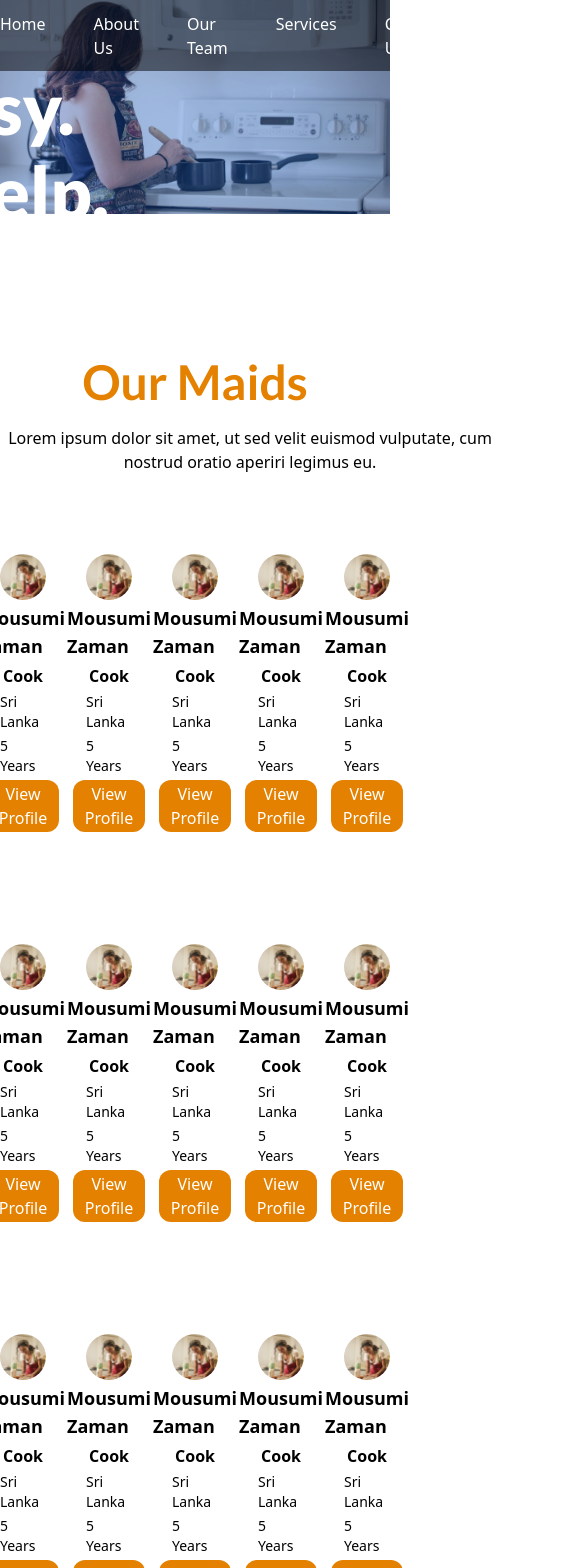
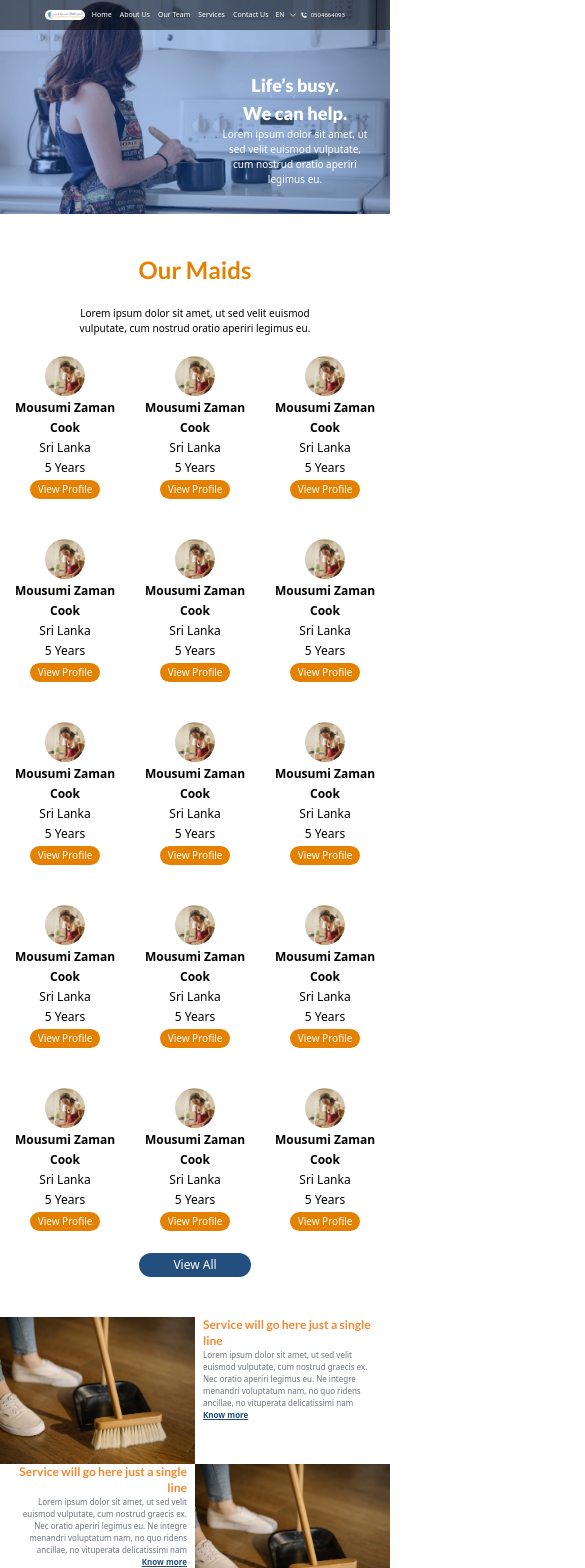
Before and after one commit to itsos4devs/tadbeeralnojoom.com, a Next.js app: page / in a window 390 px wide. Shown: the top 1568 px of the page, 585 px wide, since content can reach past the window. Built offline with nearby package versions, Linux system fonts and the light colour scheme.

Commit message:
make it responsive

```diff
--- a/components/Banner.jsx
+++ b/components/Banner.jsx
@@ -21,14 +21,14 @@ const Banner = () => {
           priority
         />
       </div>
-      <div className="absolute top-1/3 right-60 space-y-3 text-center">
-        <h1 className="text-white text-7xl font-lato font-black">
+      <div className="absolute top-1/3 xl:right-60 md:right-20 right-5 md:space-y-3 space-y-0 text-center">
+        <h1 className="text-white lg:text-7xl md:text-5xl sm:text-2xl text-lg font-lato font-black">
           Life’s busy.
         </h1>
-        <h1 className="text-white text-7xl font-lato font-black">
+        <h1 className="text-white lg:text-7xl md:text-5xl sm:text-2xl text-lg font-lato font-black">
           We can help.
         </h1>
-        <p className="text-3xl w-[500px] text-white">
+        <p className="lg:text-3xl md:text-xl sm:text-sm text-[10px] lg:w-[500px] md:w-[400px] sm:w-[250px] w-[150px] text-white">
           Lorem ipsum dolor sit amet, ut sed velit euismod vulputate, cum
           nostrud oratio aperiri legimus eu.
         </p>
--- a/components/Footer.jsx
+++ b/components/Footer.jsx
@@ -3,38 +3,46 @@ import React from "react";
 import icon from "../public/icon.png";
 const Footer = () => {
   return (
-    <div className="max-w-6xl mx-auto mb-10">
+    <div className="xl:max-w-6xl lg:max-w-4xl md:max-w-2xl sm:max-w-sm max-w-[300px] mx-auto mb-10 relative">
       {/* Newsletters */}
-      <div className="bg-[#234F7E] h-52 flex items-center justify-center space-x-20">
-        <h1 className="text-white text-4xl font-roboto font-normal">
+      <div className="bg-[#234F7E] xl:h-52 lg:h-44 md:h-36 h-20 flex items-center justify-center md:space-x-20 space-x-5">
+        <h1 className="text-white xl:text-4xl lg:text-3xl md:text-xl sm:text-xs text-[10px] font-roboto font-normal">
           Subscribe Newsletters
         </h1>
         <div className="relative">
           <input
-            className="w-[450px] px-5 py-4 rounded-lg focus:outline-blue-500"
+            className="lg:w-[450px] md:w-[300px] sm:w-[200px] w-[150px] px-5 md:py-4 md:text-base text-xs py-1 rounded-lg focus:outline-blue-500"
             type="email"
           />
-          <button className="absolute right-5 top-2 clickButton bg-[#0081FE] px-5 py-2 rounded-xl text-white">
+          <button className="absolute md:right-5 right-1 lg:top-2 md:top-3 top-1.5 clickButton bg-[#0081FE] lg:px-5 md:px-3 lg:py-2 md:py-1 px-2 md:text-lg sm:text-[10px] text-[8px] py-0.5 rounded-xl text-white">
             Subscribe now
           </button>
         </div>
       </div>
 
       <div className="flex items-center justify-between mt-20">
-        <div className="flex space-x-16">
-          <h3 className="text-gray-700 cursor-pointer">About us</h3>
-          <h3 className="text-gray-700 cursor-pointer">Our Services</h3>
-          <h3 className="text-gray-700 cursor-pointer">Our Team</h3>
-          <h3 className="text-gray-700 cursor-pointer">Contact Us</h3>
+        <div className="flex lg:space-x-16 md:space-x-8 space-x-4">
+          <h3 className="text-gray-700 md:text-base sm:text-xs text-[8px] cursor-pointer">
+            About us
+          </h3>
+          <h3 className="text-gray-700 md:text-base sm:text-xs text-[8px] cursor-pointer">
+            Our Services
+          </h3>
+          <h3 className="text-gray-700 md:text-base sm:text-xs text-[8px] cursor-pointer">
+            Our Team
+          </h3>
+          <h3 className="text-gray-700 md:text-base sm:text-xs text-[8px] cursor-pointer">
+            Contact Us
+          </h3>
         </div>
         {/* Icons */}
-        <div className="flex space-x-5 items-center">
+        <div className="flex md:space-x-5 space-x-2 items-center">
           {/* Linked in */}
           <div className="bg-[#234F7E]/25 p-2 rounded-full text-[#234F7E] cursor-pointer">
             <svg
               xmlns="http://www.w3.org/2000/svg"
               viewBox="0 0 448 512"
-              class="w-5 h-5"
+              class="md:w-5 sm:w-2 w-1 md:h-5 sm:h-2 h-1"
             >
               <path
                 fill="currentColor"
@@ -47,7 +55,7 @@ const Footer = () => {
             <svg
               xmlns="http://www.w3.org/2000/svg"
               viewBox="0 0 320 512"
-              class="w-5 h-5"
+              class="md:w-5 sm:w-2 w-1 md:h-5 sm:h-2 h-1"
             >
               <path
                 fill="currentColor"
@@ -60,7 +68,7 @@ const Footer = () => {
             <svg
               xmlns="http://www.w3.org/2000/svg"
               viewBox="0 0 512 512"
-              class="w-5 h-5"
+              class="md:w-5 sm:w-2 w-1 md:h-5 sm:h-2 h-1"
             >
               <path
                 fill="currentColor"
@@ -71,16 +79,18 @@ const Footer = () => {
         </div>
       </div>
 
-      <hr className="my-8 h-px bg-gray-200 border-0 mt-14" />
+      <hr className="my-8 h-px bg-gray-200 border-0 md:mt-14 mt-5" />
 
       {/* bottom */}
       <div className="flex items-center justify-between">
-        <Image src={icon} alt="Icon" width={36} height={50} />
+        <div className="md:w-9 md:h-9 sm:w-6 sm:h-6 w-4 h-4">
+          <Image src={icon} alt="Icon" width={36} height={50} />
+        </div>
         <div className="flex space-x-5">
-          <h3 className="text-gray-700 cursor-pointer text-sm">
+          <h3 className="text-gray-700 sm:text-[10px] cursor-pointer md:text-sm text-[8px]">
             Terms of Service
           </h3>
-          <h3 className="text-gray-700 cursor-pointer text-sm">
+          <h3 className="text-gray-700 sm:text-[10px] cursor-pointer md:text-sm text-[8px]">
             Privacy Policy
           </h3>
         </div>
--- a/components/Header.jsx
+++ b/components/Header.jsx
@@ -15,10 +15,10 @@ const Header = () => {
   useOnClickOutside(dropDownRef, () => setDropDown(false));
   const router = useRouter();
   return (
-    <div className="bg-[#000]/50 h-[71px] absolute left-0 right-0">
-      <div className="flex justify-between items-center max-w-[1500px] m-auto h-full">
+    <div className="bg-[#000]/50 md:h-[71px] h-[30px] absolute left-0 right-0">
+      <div className="flex justify-between items-center xl:max-w-[1500px] lg:max-w-[1000px] md:max-w-[750px] sm:max-w-[400px] max-w-[300px] m-auto h-full">
         {/* Logo */}
-        <div>
+        <div className="md:w-40 md:h-10 sm:w-12 w-10">
           <Image
             src={logo}
             alt="LOGO"
@@ -34,25 +34,25 @@ const Header = () => {
           />
         </div>
         {/* Pages */}
-        <div className="flex space-x-12">
-          <h1 className="text-white text-base cursor-pointer select-none">
+        <div className="flex xl:space-x-12 lg:space-x-6 md:space-x-3 space-x-2">
+          <h1 className="text-white md:text-base sm:text-[10px] text-[7px] cursor-pointer select-none">
             Home
           </h1>
-          <h1 className="text-white text-base cursor-pointer select-none">
+          <h1 className="text-white md:text-base sm:text-[10px] text-[7px] cursor-pointer select-none">
             About Us
           </h1>
-          <h1 className="text-white text-base cursor-pointer select-none">
+          <h1 className="text-white md:text-base sm:text-[10px] text-[7px] cursor-pointer select-none">
             Our Team
           </h1>
-          <h1 className="text-white text-base cursor-pointer select-none">
+          <h1 className="text-white md:text-base sm:text-[10px] text-[7px] cursor-pointer select-none">
             Services
           </h1>
-          <h1 className="text-white text-base cursor-pointer select-none">
+          <h1 className="text-white md:text-base sm:text-[10px] text-[7px] cursor-pointer select-none">
             Contact Us
           </h1>
         </div>
         {/* Phone */}
-        <div className="flex items-center space-x-5 relative">
+        <div className="flex items-center lg:space-x-5 md:space-x-2 space-x-1 relative">
           {/* Language Dropdown */}
           <div>
             <div
@@ -60,8 +60,10 @@ const Header = () => {
               onClick={() => setDropDown(!dropDown)}
               ref={dropDownRef}
             >
-              <h1 className="text-white">EN</h1>
-              <ChevronDownIcon className="h-4 w-4 text-white" />
+              <h1 className="text-white md:text-base sm:text-[10px] text-[7px]">
+                EN
+              </h1>
+              <ChevronDownIcon className="md:h-4 md:w-4 h-2 w-2 text-white" />
               <div
                 className={
                   dropDown
@@ -71,7 +73,7 @@ const Header = () => {
               >
                 <ul className="text-sm text-gray-700">
                   <li onClick={() => window.location.reload()}>
-                    <a className="font-semibold block py-2 px-4 cursor-pointer select-none">
+                    <a className="font-semibold block md:py-2 md:px-4 py-0.5 px-2 cursor-pointer select-none md:text-base text-[10px]">
                       AR
                     </a>
                   </li>
@@ -79,8 +81,10 @@ const Header = () => {
               </div>
             </div>
           </div>
-          <PhoneArrowUpRightIcon className="h-5 w-5 text-white cursor-pointer" />
-          <h1 className="text-white">0504664093</h1>
+          <PhoneArrowUpRightIcon className="lg:h-5 md:h-4 lg:w-5 md:w-4 sm:w-2 w-1.5 sm:h-2 h-1.5 text-white cursor-pointer" />
+          <h1 className="text-white md:text-base sm:text-[10px] text-[6px]">
+            0504664093
+          </h1>
         </div>
       </div>
     </div>
--- a/components/MaidsSections.jsx
+++ b/components/MaidsSections.jsx
@@ -14,24 +14,25 @@ const MaidsSections = () => {
     return i;
   });
   return (
-    <div className="max-w-6xl mx-auto space-y-20">
-      <div className="text-center mt-36 space-y-5">
-        <h1 className="text-[#E48100] font-lato font-bold text-5xl">
+    <div className="lg:max-w-6xl md:max-w-2xl mx-auto md:space-y-20 sm:space-y-8 space-y-5">
+      <div className="text-center xl:mt-36 md:mt-20  mt-10 space-y-5">
+        <h1 className="text-[#E48100] font-lato font-bold md:text-5xl text-2xl">
           Our Maids
         </h1>
-        <p className="w-[500px] mx-auto">
+        <p className="md:w-[500px] sm:w-[300px] w-[250px] sm:text-xs text-[10px] mx-auto">
           Lorem ipsum dolor sit amet, ut sed velit euismod vulputate, cum
           nostrud oratio aperiri legimus eu.
         </p>
       </div>
 
-      <div className="grid grid-cols-5 gap-x-10 gap-y-28">
+      <div className="grid lg:grid-cols-5 grid-cols-3 xl:gap-x-10 lg:gap-x-2 md:gap-y-28 gap-y-10">
         {arr.map((item) => (
           <div
             key={item}
             className="flex flex-col items-center space-y-1 group"
           >
             {/* Image */}
+            <div className="md:h-28 md:w-28 sm:h-16 sm:w-16 h-10 w-10">
               <Image
                 src={data.img}
                 alt="Maid Photo"
@@ -39,15 +40,20 @@ const MaidsSections = () => {
                 width={117}
                 height={117}
               />
+            </div>
             {/* Name */}
-            <h1 className="text-lg font-semibold">{data.name}</h1>
+            <h1 className="md:text-lg sm:text-sm text-xs font-semibold">
+              {data.name}
+            </h1>
             {/* Job */}
-            <h1 className="text-base font-semibold">{data.job}</h1>
+            <h1 className="md:text-base sm:text-sm text-xs font-semibold">
+              {data.job}
+            </h1>
             {/* Location */}
-            <h1 className="text-sm">{data.location}</h1>
+            <h1 className="md:text-sm text-xs">{data.location}</h1>
             {/* Experience Years */}
-            <h1 className="text-sm">{data.experienceYear} Years</h1>
-            <button className="clickButton bg-[#E48100] px-3 py-0.5 text-white rounded-xl">
+            <h1 className="md:text-sm text-xs">{data.experienceYear} Years</h1>
+            <button className="clickButton bg-[#E48100] md:px-3 px-2 py-0.5 md:text-base sm:text-xs text-[10px] text-white rounded-xl">
               View Profile
             </button>
           </div>
@@ -55,7 +61,7 @@ const MaidsSections = () => {
       </div>
 
       <div className="w-fit mx-auto">
-        <button className="clickButton bg-[#234F7E] w-60 mx-auto py-3 rounded-full text-white">
+        <button className="clickButton bg-[#234F7E] md:w-60 sm:w-44 w-28 mx-auto sm:py-3 py-1 md:text-base text-xs rounded-full text-white">
           View All
         </button>
       </div>
--- a/components/ServiceSection.jsx
+++ b/components/ServiceSection.jsx
@@ -7,8 +7,6 @@ const ServiceSection = () => {
     serviceName: "Service will go here just a single line",
     description1:
       "Lorem ipsum dolor sit amet, ut sed velit euismod vulputate, cum nostrud graecis ex. Nec oratio aperiri legimus eu. Ne integre menandri voluptatum nam, no quo ridens ancillae, no vituperata delicatissimi nam",
-    description2:
-      "At simul malorum has, tibique moderatius scribentur duo eu. Enim libris pri ad, tantas ridens perpetua ne vim.",
     description3:
       "Has error oratio iudicabit an. Nam persius detraxit eu, has in case nonumy dicunt, ea vix paulo recteque vulputate. Ad duo apeirian mnesarchum dissentias, at vim quis nisl dolorem.",
   };
@@ -16,55 +14,49 @@ const ServiceSection = () => {
     return i;
   });
   return (
-    <div className="my-32">
+    <div className="md:my-32 mt-10">
       {arr.map((item) => {
         if (item % 2) {
           return (
             // Right Photo
             <div key={item} className="grid grid-cols-2">
-              <div className="w-[600px] mx-auto mt-10 space-y-5 text-right">
-                <h1 className="text-5xl font-lato font-bold text-[#F48830]">
+              <div className="xl:w-[600px] xl:mt-10 md:mt-2 mt-0 lg:w-[500px] md:w-[300px] sm:w-[200px] w-fit mx-2 md:mx-auto lg:space-y-5 text-right">
+                <h1 className="xl:text-5xl lg:text-3xl md:text-xl sm:text-sm text-xs font-lato font-bold text-[#F48830] ">
                   {data.serviceName}
                 </h1>
-                <div className="space-y-12">
-                  <p className="text-xl text-gray-500 ">{data.description1}</p>
-                  <p className="text-xl text-gray-500 ">{data.description2}</p>
-                  <p className="text-xl text-gray-500 ">{data.description3}</p>
+                <div className="xl:space-y-12 lg:space-y-6 md:space-y-1">
+                  <p className="xl:text-xl lg:text-base md:text-sm sm:text-[10px] text-[8px] text-gray-500 ">
+                    {data.description1}
+                  </p>
+                  <p className="xl:text-xl lg:text-base md:text-sm text-[10px] text-gray-500 hidden">
+                    {data.description3}
+                  </p>
                 </div>
-                <h1 className="text-[#234F7E] font-bold text-lg underline cursor-pointer">
+                <h1 className="text-[#234F7E] font-bold lg:text-lg md:text-base sm:text-[10px] text-[8px] underline cursor-pointer">
                   Know more
                 </h1>
               </div>
-
-              <div className="relative">
-                <div>
-                  <Image src={data.img} alt="Service Photo" height={616} />
-                </div>
-                {/* a blue color on top of the image */}
-                <div className="bg-[#234F7E80]/50 top-0 absolute w-full h-full" />
-              </div>
+              <Image src={data.img} alt="Service Photo" height={616} />
             </div>
           );
         } else {
           return (
             // Left Photo
             <div key={item} className="grid grid-cols-2">
-              <div className="relative">
-                <div>
-                  <Image src={data.img} alt="Service Photo" height={616} />
-                </div>
-                <div className="bg-[#234F7E80]/50 top-0 absolute w-full h-full" />
-              </div>
-              <div className="w-[600px] mx-auto mt-10 space-y-5">
-                <h1 className="text-5xl font-lato font-bold text-[#F48830]">
+              <Image src={data.img} alt="Service Photo" height={616} />
+              <div className="xl:w-[600px] xl:mt-10 md:mt-2 mt-0 lg:w-[500px] md:w-[300px] sm:w-[200px] w-fit mx-2 md:mx-auto lg:space-y-5">
+                <h1 className="xl:text-5xl lg:text-3xl md:text-xl sm:text-sm text-xs font-lato font-bold text-[#F48830]">
                   {data.serviceName}
                 </h1>
-                <div className="space-y-12">
-                  <p className="text-xl text-gray-500 ">{data.description1}</p>
-                  <p className="text-xl text-gray-500 ">{data.description2}</p>
-                  <p className="text-xl text-gray-500 ">{data.description3}</p>
+                <div className="xl:space-y-12 lg:space-y-6 md:space-y-1">
+                  <p className="xl:text-xl lg:text-base md:text-sm sm:text-[10px] text-[8px] text-gray-500 ">
+                    {data.description1}
+                  </p>
+                  <p className="xl:text-xl lg:text-base md:text-sm text-[10px] text-gray-500 hidden">
+                    {data.description3}
+                  </p>
                 </div>
-                <h1 className="text-[#234F7E] font-bold text-lg underline cursor-pointer">
+                <h1 className="text-[#234F7E] font-bold lg:text-lg md:text-base sm:text-[10px] text-[8px] underline cursor-pointer">
                   Know more
                 </h1>
               </div>
--- a/components/Testimonial.jsx
+++ b/components/Testimonial.jsx
@@ -17,23 +17,23 @@ const Testimonial = () => {
     return i;
   });
   return (
-    <div className="h-screen max-w-6xl mx-auto">
+    <div className="md:h-screen h-full mb-20 md:mb-0 lg:max-w-6xl md:max-w-4xl max-w-sm mx-auto">
       <div className="text-center mt-36 space-y-5">
-        <h1 className="text-[#E48100] font-lato font-bold text-4xl">
+        <h1 className="text-[#E48100] font-lato font-bold md:text-4xl sm:text-3xl text-xl">
           Testimonials From Clients
         </h1>
-        <p className="w-[500px] mx-auto">
+        <p className="md:w-[500px] sm:w-[300px] w-[200px] sm:text-base text-sm mx-auto">
           Lorem ipsum dolor sit amet, ut sed velit euismod vulputate, cum
           nostrud oratio aperiri legimus eu.
         </p>
       </div>
-      <div className="flex mt-10">
+      <div className="flex md:flex-row flex-col md:space-y-0 space-y-5 md:mt-10 mt-5">
         {arr.map((item) => (
           <div
             key={item}
-            className="bg-[#234F7E] flex flex-col space-y-3 p-5 w-80 mx-auto"
+            className="bg-[#234F7E] flex flex-col space-y-3 p-5 lg:w-80 md:w-56 w-44 mx-auto"
           >
-            <div className="flex items-center space-x-5">
+            <div className="flex items-center space-x-5 lg:w-20 md:w-14 w-12">
               <Image
                 src={data.img}
                 alt="Client Photo"
@@ -41,9 +41,11 @@ const Testimonial = () => {
                 width={82}
                 height={82}
               />
-              <div className="flex flex-col space-y-2 col-span-2">
+              <div className="flex flex-col space-y-2 md:col-span-2">
                 {/* Name */}
-                <h1 className="text-white text-2xl">{data.name}</h1>
+                <h1 className="text-white lg:text-2xl md:text-lg text-sm">
+                  {data.name}
+                </h1>
                 {/* Rate */}
                 <div className="flex items-center" title={data.rate}>
                   {/* Catching the rate from data and loop on them */}
@@ -54,7 +56,7 @@ const Testimonial = () => {
                         <svg
                           key={item}
                           aria-hidden="true"
-                          className="w-5 h-5 text-yellow-400"
+                          className="md:w-5 md:h-5 w-2 h-2 text-yellow-400"
                           fill="currentColor"
                           viewBox="0 0 20 20"
                           xmlns="http://www.w3.org/2000/svg"
@@ -68,7 +70,7 @@ const Testimonial = () => {
                         <svg
                           key={item}
                           aria-hidden="true"
-                          className="w-5 h-5 text-gray-300"
+                          className="md:w-5 md:h-5 w-2 h-2 text-gray-300"
                           fill="currentColor"
                           viewBox="0 0 20 20"
                           xmlns="http://www.w3.org/2000/svg"
@@ -82,11 +84,13 @@ const Testimonial = () => {
               </div>
             </div>
             {/* Content header */}
-            <h1 className="text-white text-2xl text-left">
+            <h1 className="text-white lg:text-2xl md:text-lg text-xs text-left">
               {data.contentHeader}
             </h1>
             {/* Description */}
-            <p className="text-white text-base">{data.description}</p>
+            <p className="text-white lg:text-base md:text-sm text-xs">
+              {data.description}
+            </p>
           </div>
         ))}
       </div>
```
Lines whose indentation alone changed are shown as unchanged.
